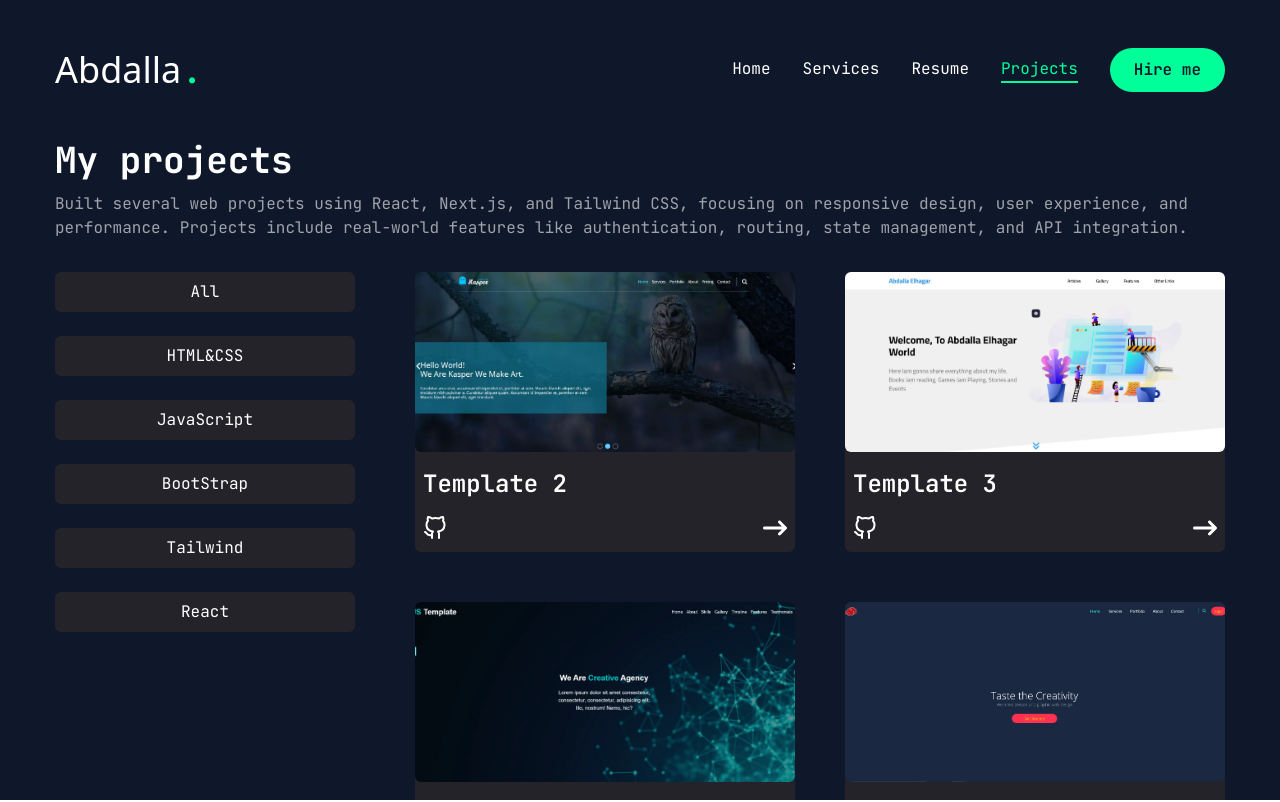
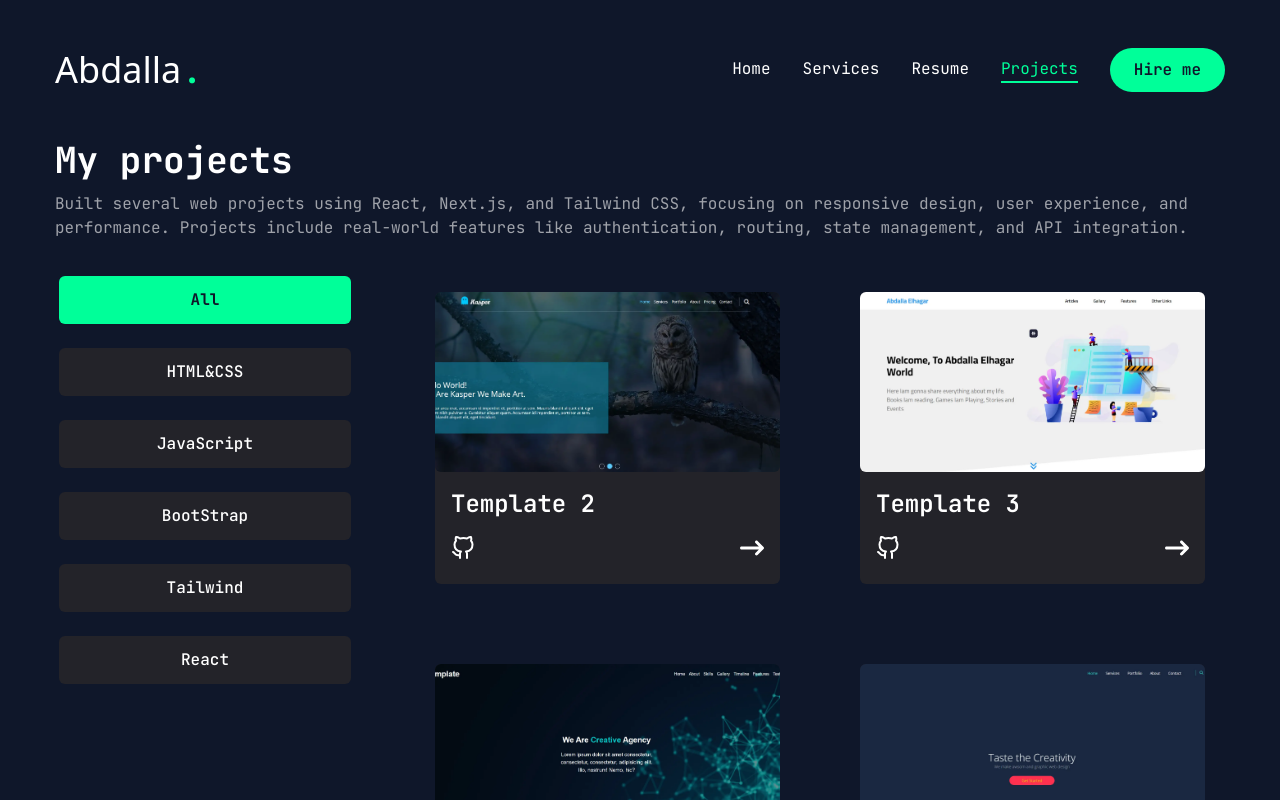
Before and after one commit to Abdalla-Elhagar/my-portfolio-using-next, a Next.js app: page /Projects in a window 1280 px wide. Shown: the top 802 px of the page. Built offline with nearby package versions, Linux system fonts and the light colour scheme.

Commit message:
- fixed errores in projects page - added animation to resume page - converted a code to commponent to make an easy editing, reading, and add new projects type section

```diff
--- a/app/Projects/page.tsx
+++ b/app/Projects/page.tsx
@@ -1,12 +1,12 @@
 "use client";
 
 import ProjectsCard from "@/components/projectCard";
-import { TabsContent } from "@/components/ui/tabs";
-import { Tabs, TabsList, TabsTrigger } from "@radix-ui/react-tabs";
+import { Tabs, TabsContent, TabsList, TabsTrigger } from "@/components/ui/tabs";
 import { motion, AnimatePresence } from "framer-motion";
 import { ProjectsData } from "./projectData";
 import { ProjectsTypes } from "@/components/types";
 import { ScrollArea } from "@/components/ui/scroll-area";
+import ProjectsContent from "@/components/projectsContent";
 
 export default function Contact() {
   return (
@@ -30,31 +30,31 @@ export default function Contact() {
           className="flex flex-col justify-center items-start lg:flex-row gap-[60px] mt-5"
         >
           <TabsList className="flex flex-col w-full max-w-[300px] mx-auto lg:mx-0 gap-6">
-            <TabsTrigger className="bg-[#232329] py-2 rounded-md" value="All">
+            <TabsTrigger className="bg-[#232329] py-3 rounded-md" value="All">
               All
             </TabsTrigger>
             <TabsTrigger
-              className="bg-[#232329] py-2 rounded-md"
+              className="bg-[#232329] py-3 rounded-md"
               value="HTML&CSS"
             >
               HTML&CSS
             </TabsTrigger>
-            <TabsTrigger className="bg-[#232329] py-2 rounded-md" value="JS">
+            <TabsTrigger className="bg-[#232329] py-3 rounded-md" value="JS">
               JavaScript
             </TabsTrigger>
             <TabsTrigger
-              className="bg-[#232329] py-2 rounded-md"
+              className="bg-[#232329] py-3 rounded-md"
               value="BootStrap"
             >
               BootStrap
             </TabsTrigger>
             <TabsTrigger
-              className="bg-[#232329] py-2 rounded-md"
+              className="bg-[#232329] py-3 rounded-md"
               value="tailWind"
             >
               Tailwind
             </TabsTrigger>
-            <TabsTrigger className="bg-[#232329] py-2 rounded-md" value="React">
+            <TabsTrigger className="bg-[#232329] py-3 rounded-md" value="React">
               React
             </TabsTrigger>
           </TabsList>
@@ -62,157 +62,22 @@ export default function Contact() {
           {/* content */}
           <div className="min-h-[70vh] w-full">
             {/* All projects */}
-            <TabsContent value="All">
-              <ScrollArea className="h-[580px]">
-                <AnimatePresence>
-                  <motion.ul
-                    transition={{ duration: 0.7, delay: 0.3 }}
-                    initial={{ opacity: 0 }}
-                    animate={{ opacity: 1 }}
-                    className=" grid grid-cols-1 lg:grid-cols-2 gap-[50px]"
-                  >
-                    {ProjectsData.map((project: ProjectsTypes) => (
-                      <li
-                        key={project.id}
-                        className="bg-[#232329] h-[280px] rounded-md"
-                      >
-                        <ProjectsCard project={project} />
-                      </li>
-                    ))}
-                  </motion.ul>
-                </AnimatePresence>
-              </ScrollArea>
-            </TabsContent>
+            <ProjectsContent value="All" />
 
             {/* HTML&CSS projects */}
-            <TabsContent value="HTML&CSS">
-              <ScrollArea className="h-[580px]">
-                <AnimatePresence>
-                  <motion.ul
-                    transition={{ duration: 0.7, delay: 0.3 }}
-                    initial={{ opacity: 0 }}
-                    animate={{ opacity: 1 }}
-                    exit={{ opacity: 0 }}
-                    className=" grid grid-cols-1 lg:grid-cols-2 gap-[50px]"
-                  >
-                    {ProjectsData.filter((project: ProjectsTypes) =>
-                      project.type.includes("HTML&CSS")
-                    ).map((project: ProjectsTypes) => (
-                      <li
-                        key={project.id}
-                        className="bg-[#232329] h-[280px] rounded-md"
-                      >
-                        <ProjectsCard project={project} />
-                      </li>
-                    ))}
-                  </motion.ul>
-                </AnimatePresence>
-              </ScrollArea>
-            </TabsContent>
+            <ProjectsContent value="HTML&CSS" />
 
             {/* JS projects */}
-            <TabsContent value="JS">
-              <ScrollArea className="h-[580px]">
-                <AnimatePresence>
-                  <motion.ul
-                    transition={{ duration: 0.7, delay: 0.3 }}
-                    initial={{ opacity: 0 }}
-                    animate={{ opacity: 1 }}
-                    exit={{ opacity: 0 }}
-                    className=" grid grid-cols-1 lg:grid-cols-2 gap-[50px]"
-                  >
-                    {ProjectsData.filter((project: ProjectsTypes) =>
-                      project.type.includes("JS")
-                    ).map((project: ProjectsTypes) => (
-                      <li
-                        key={project.id}
-                        className="bg-[#232329] h-[280px] rounded-md"
-                      >
-                        <ProjectsCard project={project} />
-                      </li>
-                    ))}
-                  </motion.ul>
-                </AnimatePresence>
-              </ScrollArea>
-            </TabsContent>
+            <ProjectsContent value="JS" />
 
             {/* BootStrap projects */}
-            <TabsContent value="BootStrap">
-              <ScrollArea className="h-[580px]">
-                <AnimatePresence>
-                  <motion.ul
-                    transition={{ duration: 0.7, delay: 0.3 }}
-                    initial={{ opacity: 0 }}
-                    animate={{ opacity: 1 }}
-                    exit={{ opacity: 0 }}
-                    className=" grid grid-cols-1 lg:grid-cols-2 gap-[50px]"
-                  >
-                    {ProjectsData.filter((project: ProjectsTypes) =>
-                      project.type.includes("BootStrap")
-                    ).map((project: ProjectsTypes) => (
-                      <li
-                        key={project.id}
-                        className="bg-[#232329] h-[280px] rounded-md"
-                      >
-                        <ProjectsCard project={project} />
-                      </li>
-                    ))}
-                  </motion.ul>
-                </AnimatePresence>
-              </ScrollArea>
-            </TabsContent>
+            <ProjectsContent value="BootStrap" />
 
             {/* tailWind projects */}
-            <TabsContent value="tailWind">
-              <ScrollArea className="h-[580px]">
-                <AnimatePresence>
-                  <motion.ul
-                    transition={{ duration: 0.7, delay: 0.3 }}
-                    initial={{ opacity: 0 }}
-                    animate={{ opacity: 1 }}
-                    exit={{ opacity: 0 }}
-                    className=" grid grid-cols-1 lg:grid-cols-2 gap-[50px]"
-                  >
-                    {ProjectsData.filter((project: ProjectsTypes) =>
-                      project.type.includes("tailWind")
-                    ).map((project: ProjectsTypes) => (
-                      <li
-                        key={project.id}
-                        className="bg-[#232329] h-[280px] rounded-md"
-                      >
-                        <ProjectsCard project={project} />
-                      </li>
-                    ))}
-                  </motion.ul>
-                </AnimatePresence>
-              </ScrollArea>
-            </TabsContent>
+            <ProjectsContent value="tailWind" />
 
             {/* React projects */}
-            <TabsContent value="React">
-              <ScrollArea className="h-[580px]">
-                <AnimatePresence>
-                  <motion.ul
-                    transition={{ duration: 0.7, delay: 0.3 }}
-                    initial={{ opacity: 0 }}
-                    animate={{ opacity: 1 }}
-                    exit={{ opacity: 0 }}
-                    className=" grid grid-cols-1 lg:grid-cols-2 gap-[50px]"
-                  >
-                    {ProjectsData.filter((project: ProjectsTypes) =>
-                      project.type.includes("React")
-                    ).map((project: ProjectsTypes) => (
-                      <li
-                        key={project.id}
-                        className="bg-[#232329] h-[280px] rounded-md"
-                      >
-                        <ProjectsCard project={project} />
-                      </li>
-                    ))}
-                  </motion.ul>
-                </AnimatePresence>
-              </ScrollArea>
-            </TabsContent>
+            <ProjectsContent value="React" />
           </div>
         </Tabs>
       </div>
--- a/components/projectCard.tsx
+++ b/components/projectCard.tsx
@@ -5,23 +5,23 @@ import { FaArrowRightLong } from "react-icons/fa6";
 import { FiGithub } from "react-icons/fi";
 export default function ProjectCard({ project }: { project: ProjectsTypes }) {
   return (
-    <>
+    <li className="bg-[#232329] h-fit m-5 rounded-md transition-all duration-300 hover:scale-110">
       <Image
         src={project.image}
         alt="Project Image"
         className="object-cover w-full h-[180px] rounded-md"
       />
-      <div className="bottom px-2 py-4">
+      <div className="bottom px-4 py-4">
         <h4 className="text-2xl font-semibold">{project.name}</h4>
-        <div className="icons py-4 flex justify-between text-2xl">
-          <Link href={project.github} target="_blanck">
+        <div className="icons -mb-2 py-4 flex justify-between text-2xl">
+          <Link href={project.github} target="_blanck" className="transition-all duration-300 hover:text-mainHover">
             <FiGithub />
           </Link>
-          <Link href={project.website} target="_blanck">
+          <Link href={project.website} target="_blanck" className="transition-all duration-300 hover:text-mainHover">
             <FaArrowRightLong />
           </Link>
         </div>
       </div>
-    </>
+    </li>
   );
 }
--- /dev/null
+++ b/components/projectsContent.tsx
@@ -0,0 +1,30 @@
+"use client"
+
+import { ProjectsData } from '@/app/Projects/projectData'
+import { ScrollArea } from '@radix-ui/react-scroll-area'
+import { TabsContent } from '@radix-ui/react-tabs'
+import { AnimatePresence, motion } from 'framer-motion'
+import React from 'react'
+import { ProjectsTypes } from './types'
+import ProjectsCard from '@/components/projectCard';
+
+export default function ProjectsContent({value}:{value:string;}) {
+  return (
+    <TabsContent value={value}>
+              <ScrollArea className="h-[580px]">
+                <AnimatePresence>
+                  <motion.ul
+                    transition={{ duration: 0.7, delay: 0.3 }}
+                    initial={{ opacity: 0 }}
+                    animate={{ opacity: 1 }} exit={{opacity:0}}
+                    className=" grid grid-cols-1 lg:grid-cols-2 gap-[40px] justify-center"
+                  >
+                    {ProjectsData.filter((project: ProjectsTypes)=> value=="All"? project : project.type.includes(value)).map((project: ProjectsTypes) => (
+                      <ProjectsCard key={project.id} project={project} />
+                    ))}
+                  </motion.ul>
+                </AnimatePresence>
+              </ScrollArea>
+            </TabsContent>
+  )
+}
```
Also changed, not shown: app/resume/page.tsx (+38 -11 lines).
